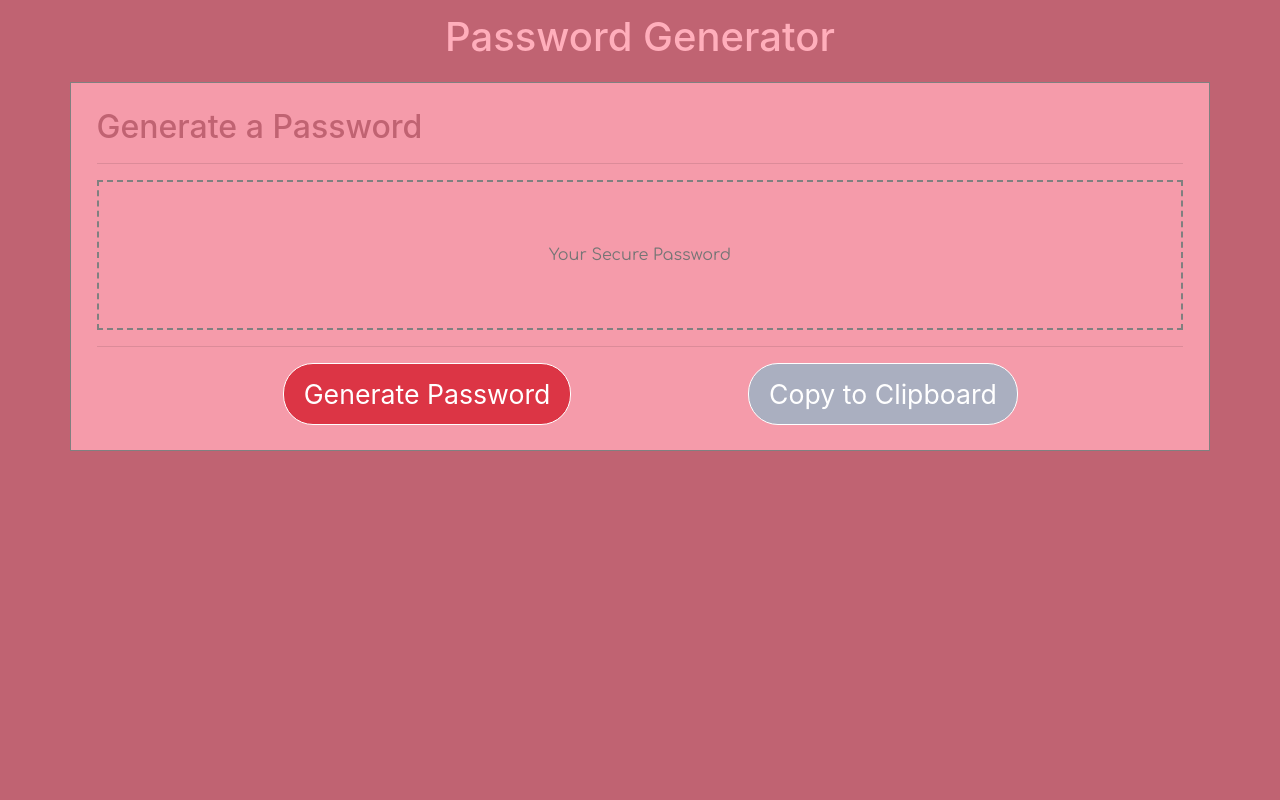
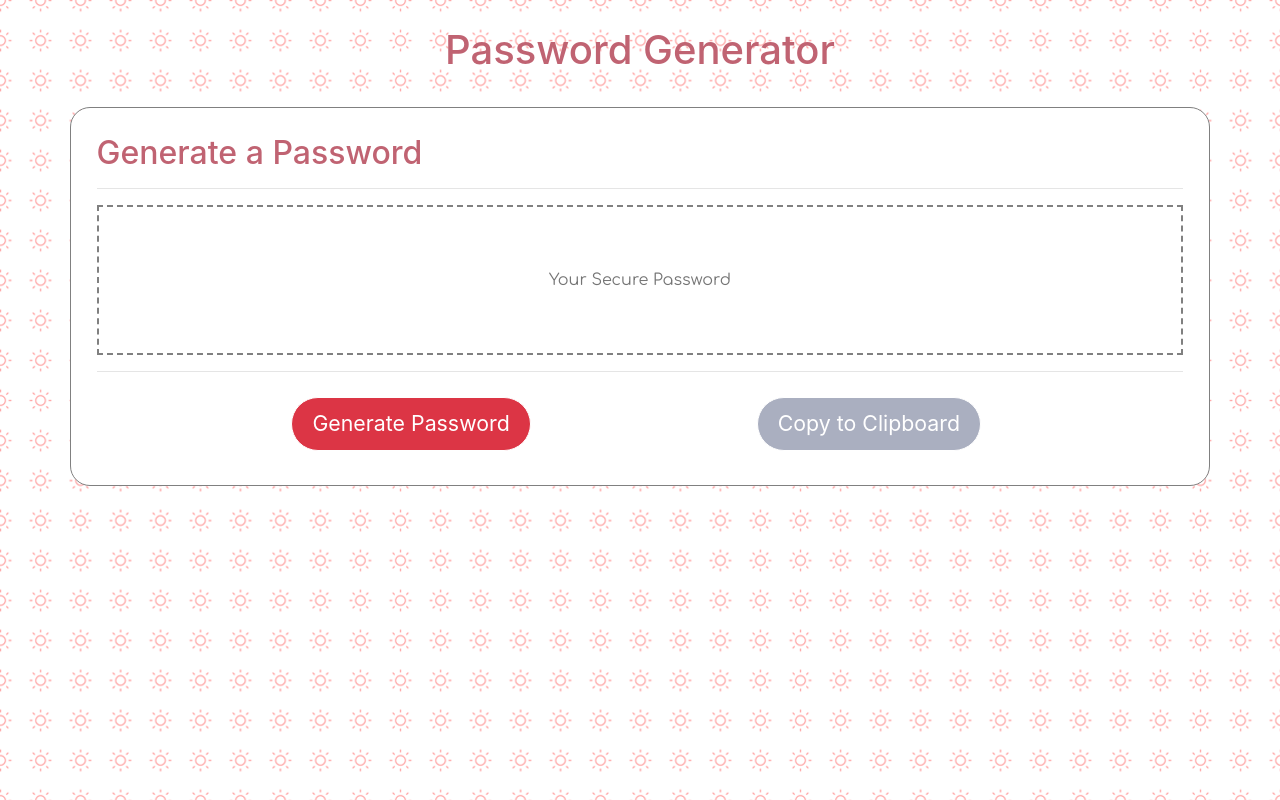
Before and after one commit to shelbypalumbo/Password-Generator, a plain HTML site: page index.html in a window 1280 px wide. Drawn offline with nearby package versions, Linux system fonts and the light colour scheme.

Commit message:
Added additional styling and a background image.

```diff
--- a/index.html
+++ b/index.html
@@ -9,7 +9,7 @@
     <link rel="stylesheet" href="style.css">
     <link href="https://fonts.googleapis.com/css?family=Comfortaa&display=swap" rel="stylesheet">
 </head>
-<body>
+<body style="background-image: url(images/sun.png)">
 
         <header><h1>Password Generator</h1></header>
 
--- a/style.css
+++ b/style.css
@@ -1,11 +1,12 @@
 .container {    border: 1px solid gray;
-                padding:2%;
-                background-color:rgb(245, 155, 170);
+                border-radius: 20px;
+                padding: 2%;
+                background-color: white;
 }
 
 header {    text-align: center;
-            padding: 1%;
-            color:rgb(255, 174, 187);
+            padding: 2%;
+            color:  rgb(192, 99, 114);
 }
 
 hr { color: gray;
@@ -16,19 +17,16 @@ h2 {    text-align: left;
 }
 
 #password { height: 150px;
-            width:100%;
+            width: 100%;
             border: 2px dashed gray;
             font-family: 'Comfortaa', cursive;
             text-align: center;
-            background-color:rgb(245, 155, 170);
+
 }
 
 .btn {  border-radius: 30px;
         padding: 10px 20px 10px 20px;
-        font-size: 20pt;
+        font-size: 16pt;
         border-color: #ffffff;
+        margin: 2%;
 }
-body {  background-color: rgb(192, 99, 114);
-}
-
-@media (max-width: 576px) { .btn-block }
```
Also changed, not shown: images/sun.png (added), 1 other file.
